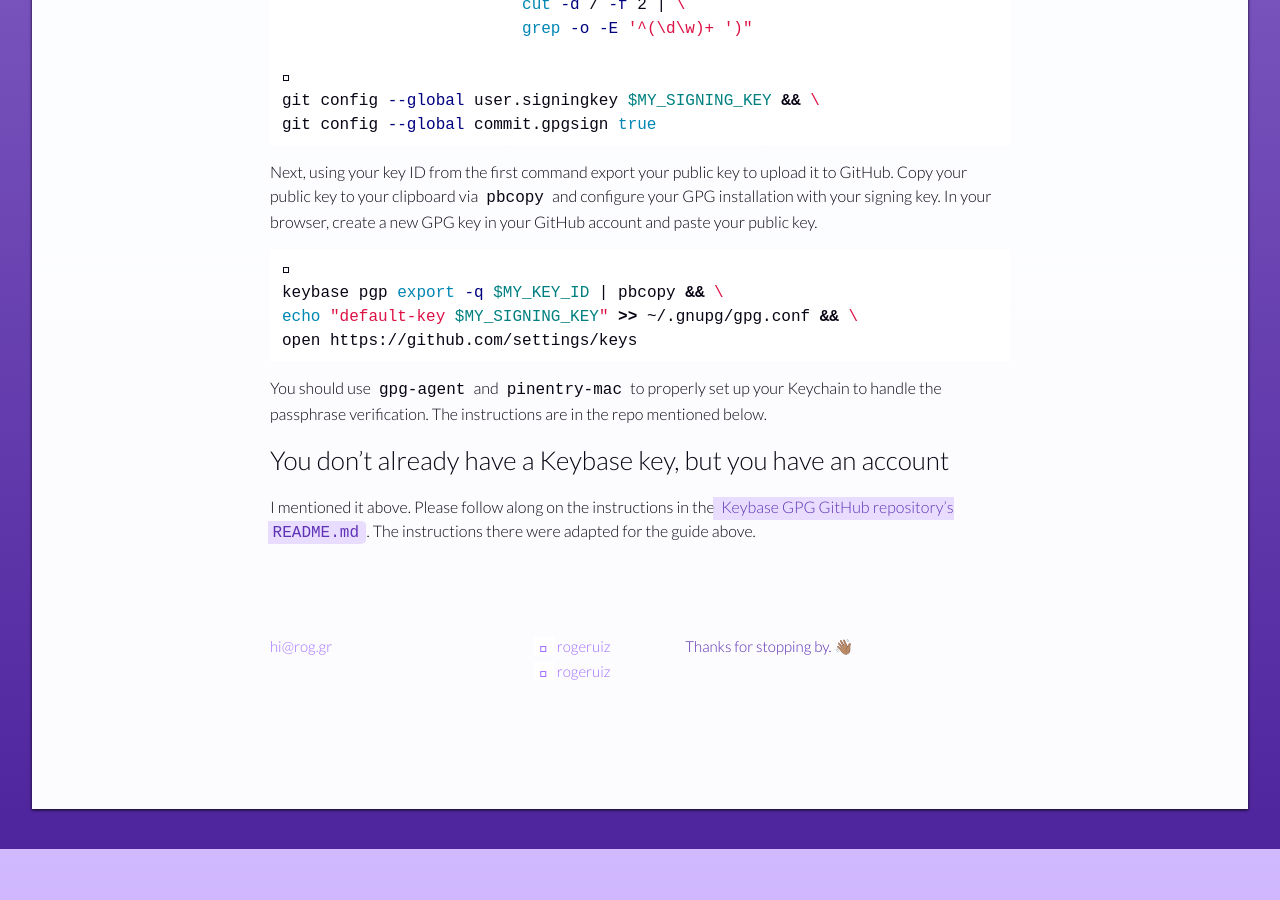
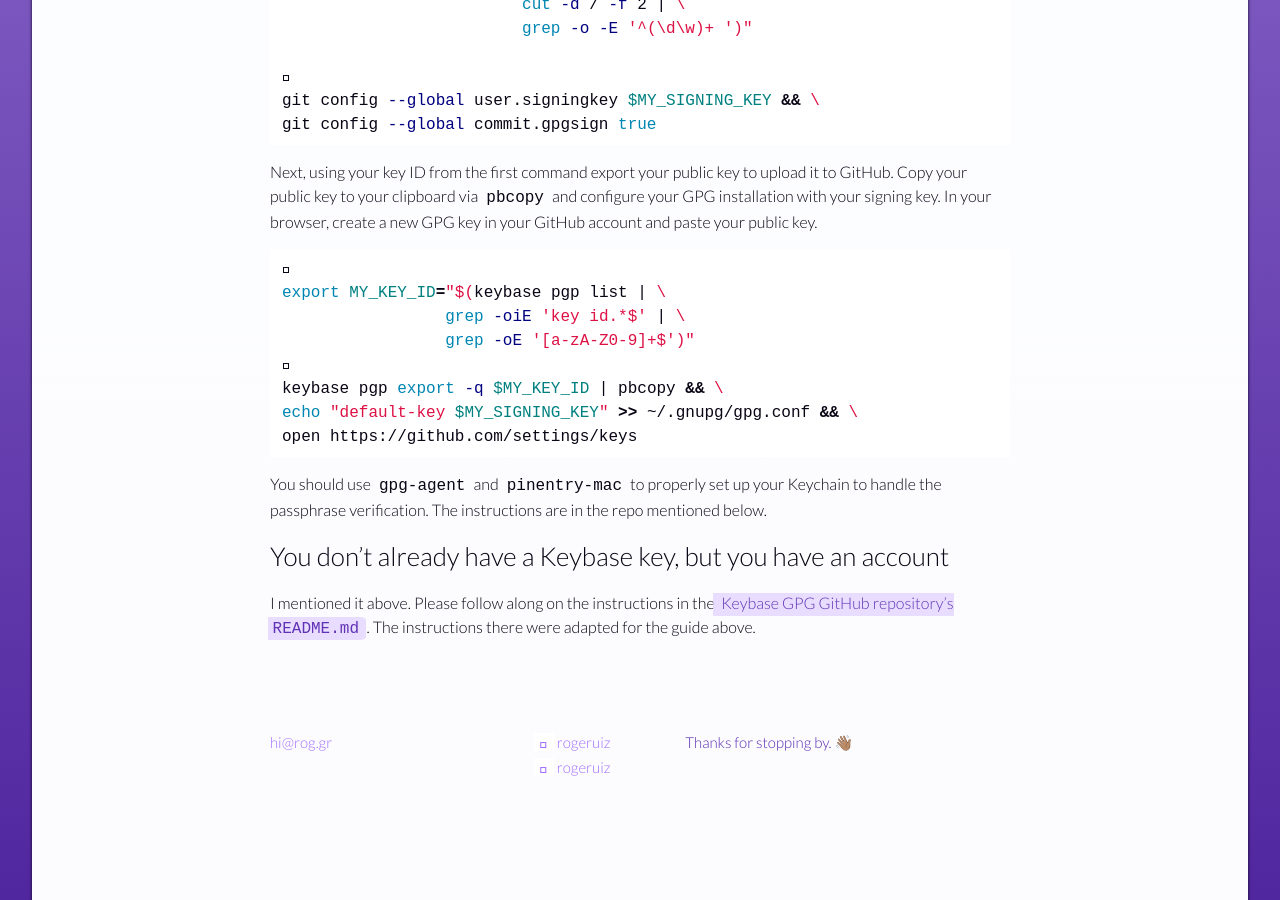
Before and after one commit to rogeruiz/write, a Jekyll site: the page built from dress-code/_posts/2017-02-04-setting-up-keybase-gpg-github.markdown, in a window 1280 px wide and 900 px high, scrolled down 1896 px. Built offline with Jekyll 4.4.1, drawn with Linux system fonts in a browser that asks for light colours; some web fonts are replaced; before the commit the page ends 2745 px from its top, so only the background shows below that.

Commit message:
Add an export that I referenced but didn't export

````diff
--- a/dress-code/_posts/2017-02-04-setting-up-keybase-gpg-github.markdown
+++ b/dress-code/_posts/2017-02-04-setting-up-keybase-gpg-github.markdown
@@ -106,6 +106,10 @@
 
 ```sh
 
+export MY_KEY_ID="$(keybase pgp list | \
+                 grep -oiE 'key id.*$' | \
+                 grep -oE '[a-zA-Z0-9]+$')"
+
 keybase pgp export -q $MY_KEY_ID | pbcopy && \
 echo "default-key $MY_SIGNING_KEY" >> ~/.gnupg/gpg.conf && \
 open https://github.com/settings/keys
````
